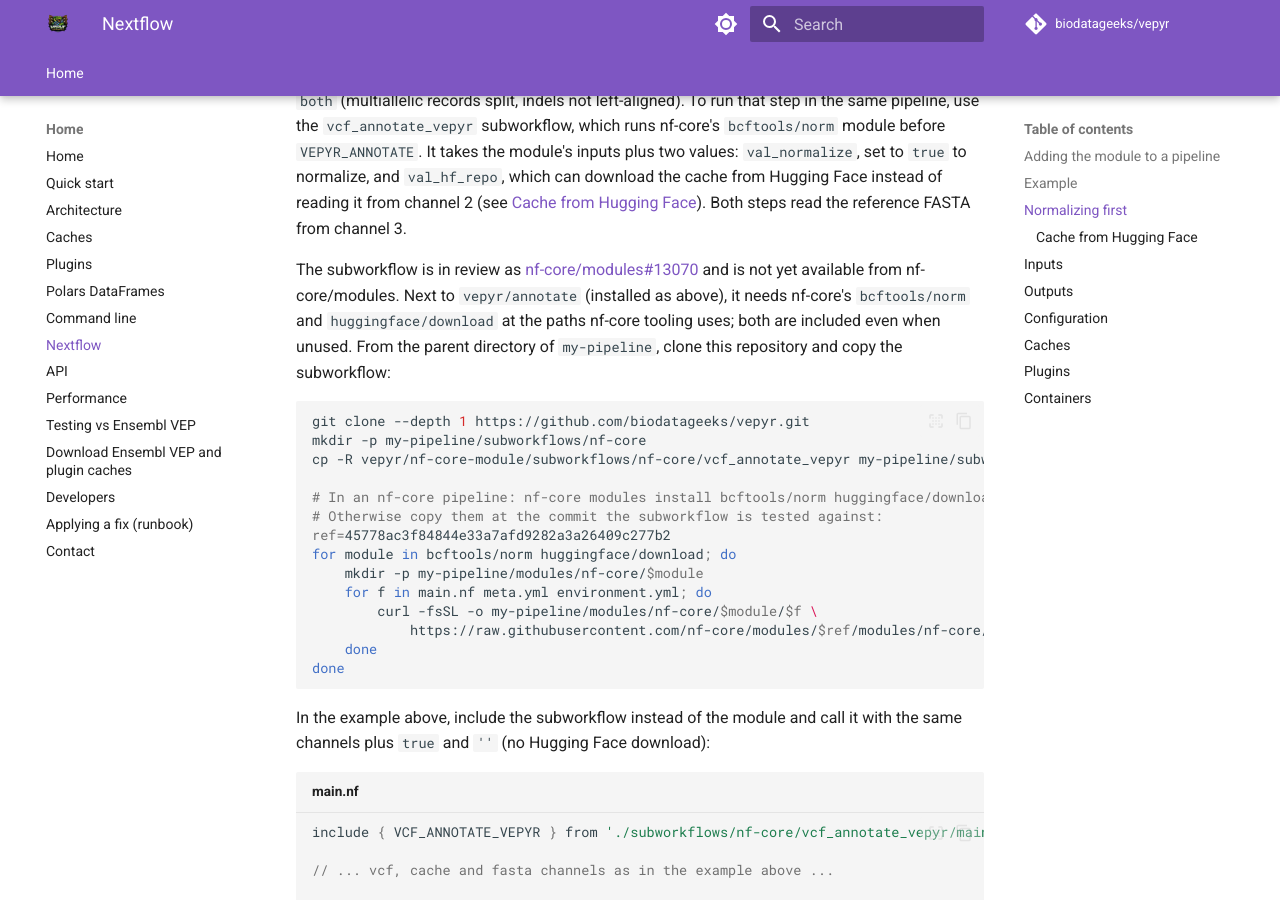
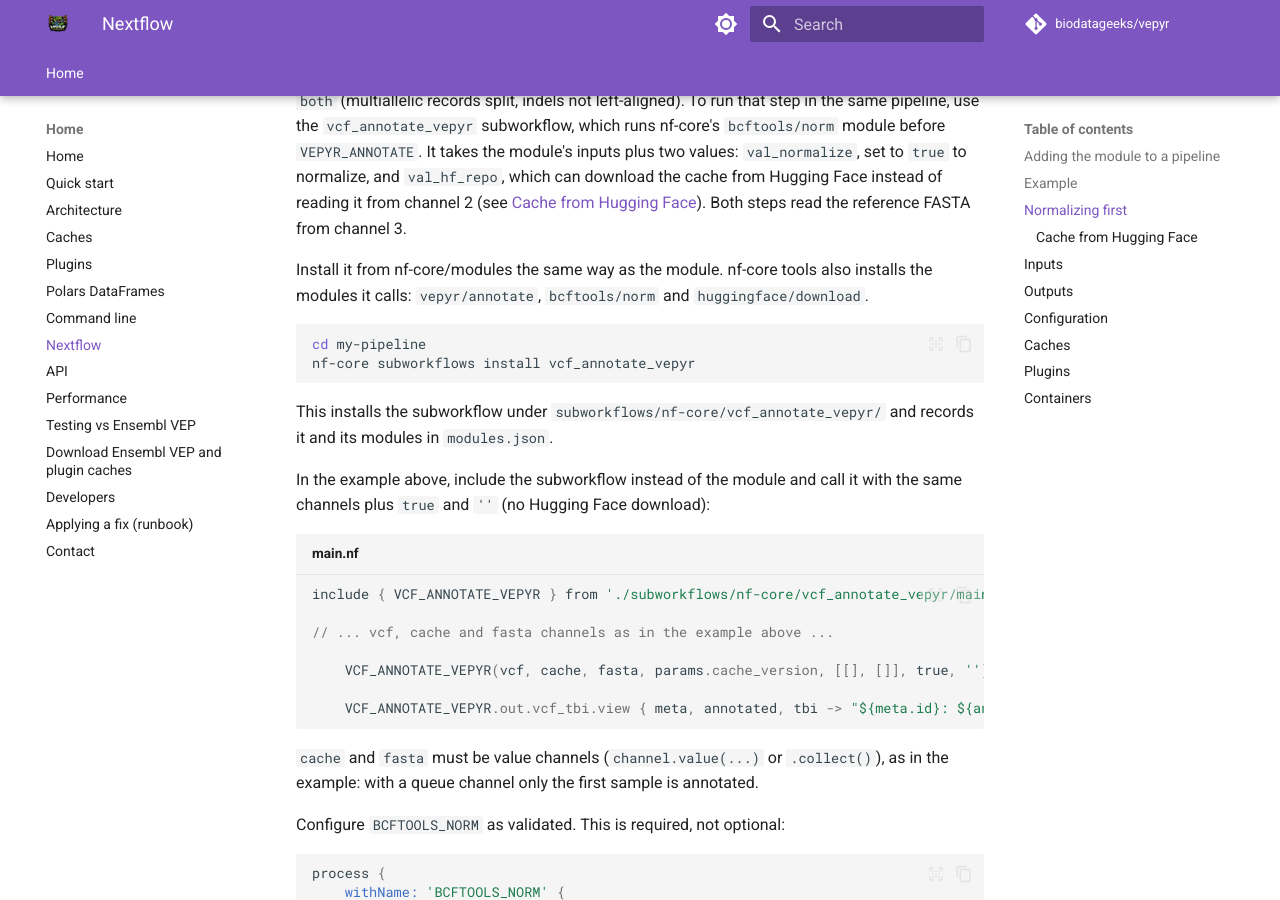
Before and after one commit to biodatageeks/vepyr, an MkDocs documentation site: the page built from docs/nextflow.md, in a window 1280 px wide and 900 px high, scrolled down 2983 px. Built offline with MkDocs 1.6.1 and Material for MkDocs 9.7.7, drawn with Linux system fonts in a browser that asks for light colours; comment, search, counter and statistics services are not loaded; some of the changed text lies outside the part shown.

Commit message:
docs: advertise the merged nf-core subworkflow
vcf_annotate_vepyr merged as nf-core/modules#13070 (7d5d5ab); the
mirror here is byte-identical to it. Install it with
`nf-core subworkflows install vcf_annotate_vepyr`, which also installs
vepyr/annotate, bcftools/norm and huggingface/download, instead of
copying it from this repository. Add an nf-core subworkflow badge next
to the module badge and mark the submission steps done.

Co-Authored-By: Claude Opus 5.5 <noreply@anthropic.com>

````diff
--- a/docs/nextflow.md
+++ b/docs/nextflow.md
@@ -10,8 +10,9 @@ Silicon.
 ![vcf_annotate_vepyr subworkflow](diagrams/nextflow-subworkflow-light.svg#only-light)
 ![vcf_annotate_vepyr subworkflow](diagrams/nextflow-subworkflow-dark.svg#only-dark)
 
-The diagram shows the `vcf_annotate_vepyr` subworkflow described in
-[Normalizing first](#normalizing-first); with `val_normalize` false, or when you
+The diagram shows the
+[`vcf_annotate_vepyr` subworkflow](https://github.com/nf-core/modules/tree/master/subworkflows/nf-core/vcf_annotate_vepyr),
+also on nf-core/modules and described in [Normalizing first](#normalizing-first); with `val_normalize` false, or when you
 call `VEPYR_ANNOTATE` directly, only the dashed path runs. Names starting with
 `ch_` are Nextflow channels, not chromosomes. Each VCF is one whole task per
 process, with no per-chromosome scatter; vepyr parallelizes inside its task, up
@@ -122,29 +123,17 @@ module's inputs plus two values: `val_normalize`, set to `true` to normalize, an
 it from channel 2 (see [Cache from Hugging Face](#cache-from-hugging-face)). Both
 steps read the reference FASTA from channel 3.
 
-The subworkflow is in review as
-[nf-core/modules#13070](https://github.com/nf-core/modules/pull/13070) and is
-not yet available from nf-core/modules. Next to `vepyr/annotate` (installed as
-above), it needs nf-core's `bcftools/norm` and `huggingface/download` at the
-paths nf-core tooling uses; both are included even when unused. From the parent
-directory of `my-pipeline`, clone this repository and copy the subworkflow:
+Install it from nf-core/modules the same way as the module. nf-core tools also
+installs the modules it calls: `vepyr/annotate`, `bcftools/norm` and
+`huggingface/download`.
 
 ```bash
-git clone --depth 1 https://github.com/biodatageeks/vepyr.git
-mkdir -p my-pipeline/subworkflows/nf-core
-cp -R vepyr/nf-core-module/subworkflows/nf-core/vcf_annotate_vepyr my-pipeline/subworkflows/nf-core/
+cd my-pipeline
+nf-core subworkflows install vcf_annotate_vepyr
+```
 
-# In an nf-core pipeline: nf-core modules install bcftools/norm huggingface/download
-# Otherwise copy them at the commit the subworkflow is tested against:
-ref=45778ac3f84844e33a7afd9282a3a26409c277b2
-for module in bcftools/norm huggingface/download; do
-    mkdir -p my-pipeline/modules/nf-core/$module
-    for f in main.nf meta.yml environment.yml; do
-        curl -fsSL -o my-pipeline/modules/nf-core/$module/$f \
-            https://raw.githubusercontent.com/nf-core/modules/$ref/modules/nf-core/$module/$f
-    done
-done
-```
+This installs the subworkflow under `subworkflows/nf-core/vcf_annotate_vepyr/`
+and records it and its modules in `modules.json`.
 
 In the example above, include the subworkflow instead of the module and call it
 with the same channels plus `true` and `''` (no Hugging Face download):
````
Also changed, not shown: README.md (+2 -1 lines), nf-core-module/README.md (+9 -5 lines).
